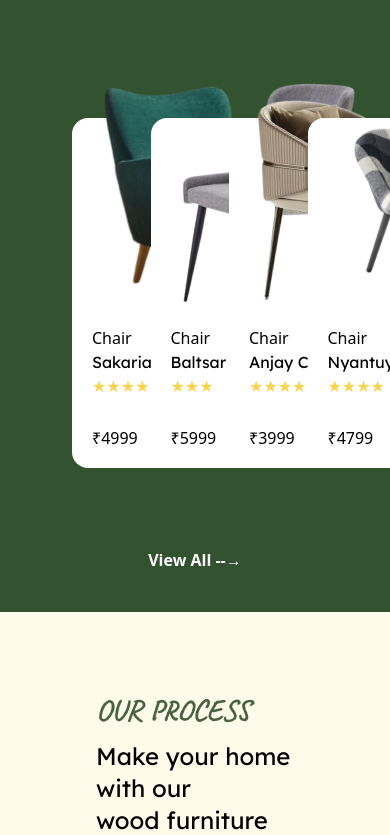
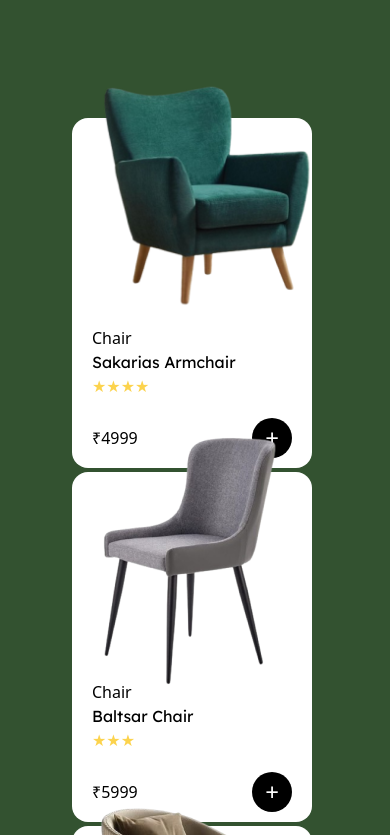
Before and after one commit to anvijayakumar/Furniture-website, a React (Vite) app: page / in a window 390 px wide. Shown: the part 2969-3804 px from the top of the page. Built offline with nearby package versions, Linux system fonts and the light colour scheme.

Commit message:
Update Home.jsx

```diff
--- a/src/components/Home.jsx
+++ b/src/components/Home.jsx
@@ -169,7 +169,7 @@ const Home = () => {
             Explore
           </button>
         </div>
-        <div className="grid grid-cols-4 m-10 gap-1">
+        <div className="grid grid-cols-1 lg:grid-cols-4 md:grid-cols-2 md:space-y-4 m-10 gap-1">
           <div className="bg-white rounded-2xl mx-8 w-60 h-[350px] relative">
             <img src={chair1} alt="image" className="absolute left-6 -top-40" />
             <div className="mt-52">
```
